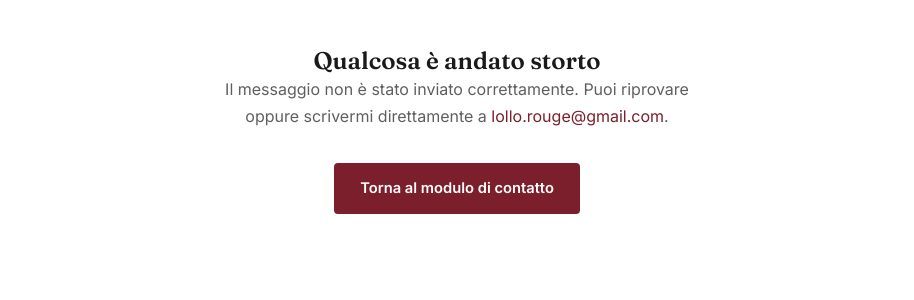
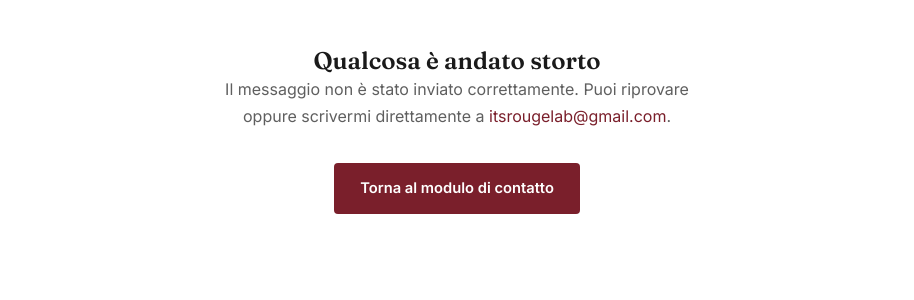
Before and after one commit to lorenzorossoo/Portfolio, a Jekyll site: the page built from errore.html, in a window 1280 px wide. Shown: the part 162-462 px from the top of the page, without its empty margins (183-1097 px from the left). Built offline with Jekyll 4.4.1, drawn with Linux system fonts in a browser that asks for light colours; some of the changed lines change nothing that is shown.

Commit message:
modifica mail file errore.html. modifica link invio messaggi. riordino file Js

```diff
--- a/errore.html
+++ b/errore.html
@@ -11,7 +11,7 @@ permalink: /errore/
     <p style="max-width: 480px; margin: 0 auto 32px; color: var(--gray);">
       Il messaggio non è stato inviato correttamente. Puoi riprovare oppure
       scrivermi direttamente a
-      <a href="mailto:lollo.rouge@gmail.com">lollo.rouge@gmail.com</a>.
+      <a href="mailto:itsrougelab@gmail.com">itsrougelab@gmail.com</a>.
     </p>
 
     <a href="{{ '/#contatti' | relative_url }}" class="btn-primary">
--- a/index.html
+++ b/index.html
@@ -235,7 +235,7 @@ title: Home
       </div>
     </div>
 
-   <form
+    <form
   id="contact-form"
   class="contact-form"
   data-formspree="https://formspree.io/f/mqpaarrk"
--- a/script.js
+++ b/script.js
@@ -2,8 +2,7 @@ document.addEventListener('DOMContentLoaded', function () {
   const toggle = document.querySelector('.menu-toggle');
   const navLinks = document.querySelector('.nav-links');
 
-  if (!toggle || !navLinks) return;
-
+  if (toggle && navLinks) {
     function closeMenu() {
       navLinks.classList.remove('open');
       toggle.classList.remove('active');
@@ -22,19 +21,17 @@ document.addEventListener('DOMContentLoaded', function () {
     document.querySelectorAll('.nav-links a').forEach(function (link) {
       link.addEventListener('click', closeMenu);
     });
+  }
 });
 
 document.addEventListener('DOMContentLoaded', function () {
   const splash = document.getElementById('splash-screen');
-  if (!splash) return;
-
+  if (splash) {
     const alreadyShown = sessionStorage.getItem('splashShown');
 
     if (alreadyShown) {
       splash.remove();
-    return;
-  }
-
+    } else {
       sessionStorage.setItem('splashShown', 'true');
       document.body.classList.add('splash-active');
 
@@ -62,19 +59,28 @@ document.addEventListener('DOMContentLoaded', function () {
       }
 
       window.addEventListener('load', hideSplash);
-
       setTimeout(hideSplash, 3000);
+    }
+  }
 });
 
 document.addEventListener('DOMContentLoaded', function () {
   const form = document.getElementById('contact-form');
   if (!form) return;
 
+  const baseUrl = '/Portfolio';
+
   form.addEventListener('submit', function (event) {
     event.preventDefault();
 
     const endpoint = form.getAttribute('data-formspree');
     const formData = new FormData(form);
+    const submitButton = form.querySelector('button[type="submit"]');
+
+    if (submitButton) {
+      submitButton.disabled = true;
+      submitButton.textContent = 'Invio in corso...';
+    }
 
     fetch(endpoint, {
       method: 'POST',
@@ -83,13 +89,13 @@ document.addEventListener('DOMContentLoaded', function () {
     })
       .then(function (response) {
         if (response.ok) {
-          window.location.href = '{{ "/grazie/" | relative_url }}';
+          window.location.href = baseUrl + '/grazie/';
         } else {
-          window.location.href = '{{ "/errore/" | relative_url }}';
+          window.location.href = baseUrl + '/errore/';
         }
       })
       .catch(function () {
-        window.location.href = '{{ "/errore/" | relative_url }}';
+        window.location.href = baseUrl + '/errore/';
       });
   });
 });
```
Lines whose indentation alone changed are shown as unchanged.
